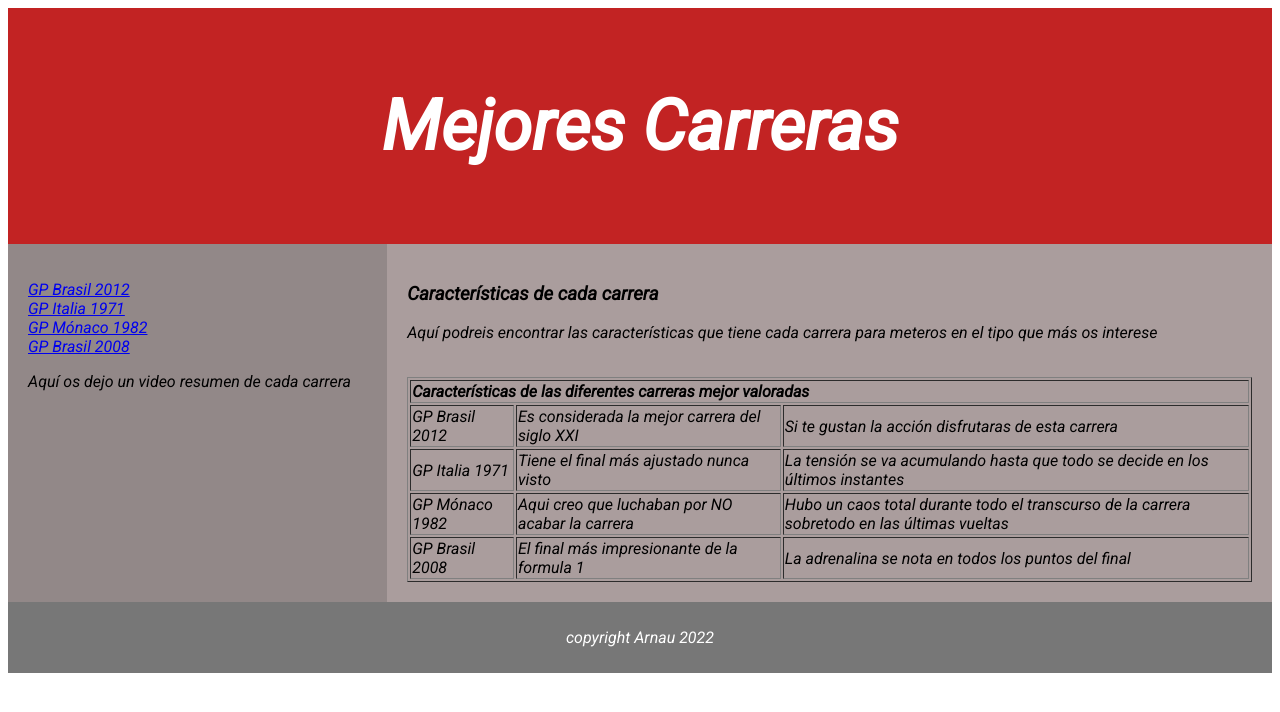
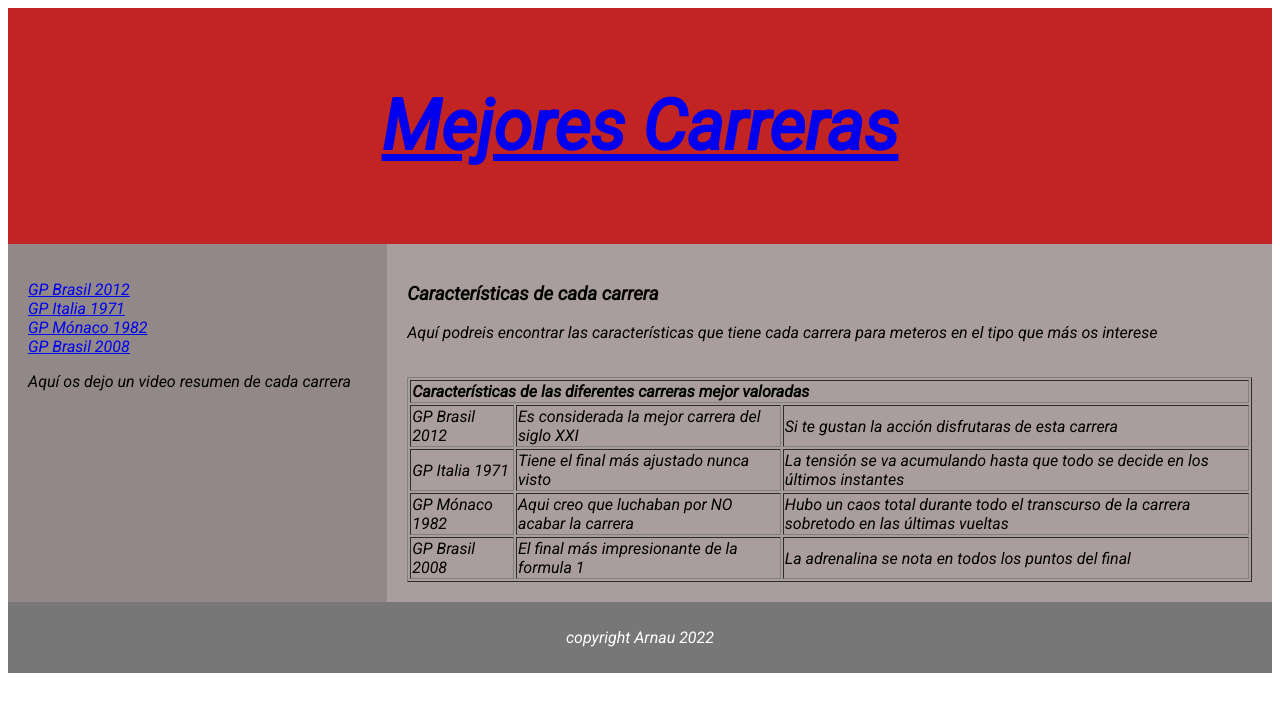
Before and after one commit to ArnauPons/ArnauPons.github.io, a plain HTML site: page MejoresCarreras.html in a window 1280 px wide. Drawn offline with Linux system fonts and the light colour scheme.

Commit message:
Arreglado

```diff
--- a/MejoresCarreras.html
+++ b/MejoresCarreras.html
@@ -9,7 +9,7 @@
 </head>
 <body>
     <header>
-        <h1>Mejores Carreras</h1>
+        <a href="index.html"><h1>Mejores Carreras</h1></a>
     </header>
 
     <section>
```
Also changed, not shown: Pilotos.html (+1 -1 lines).
